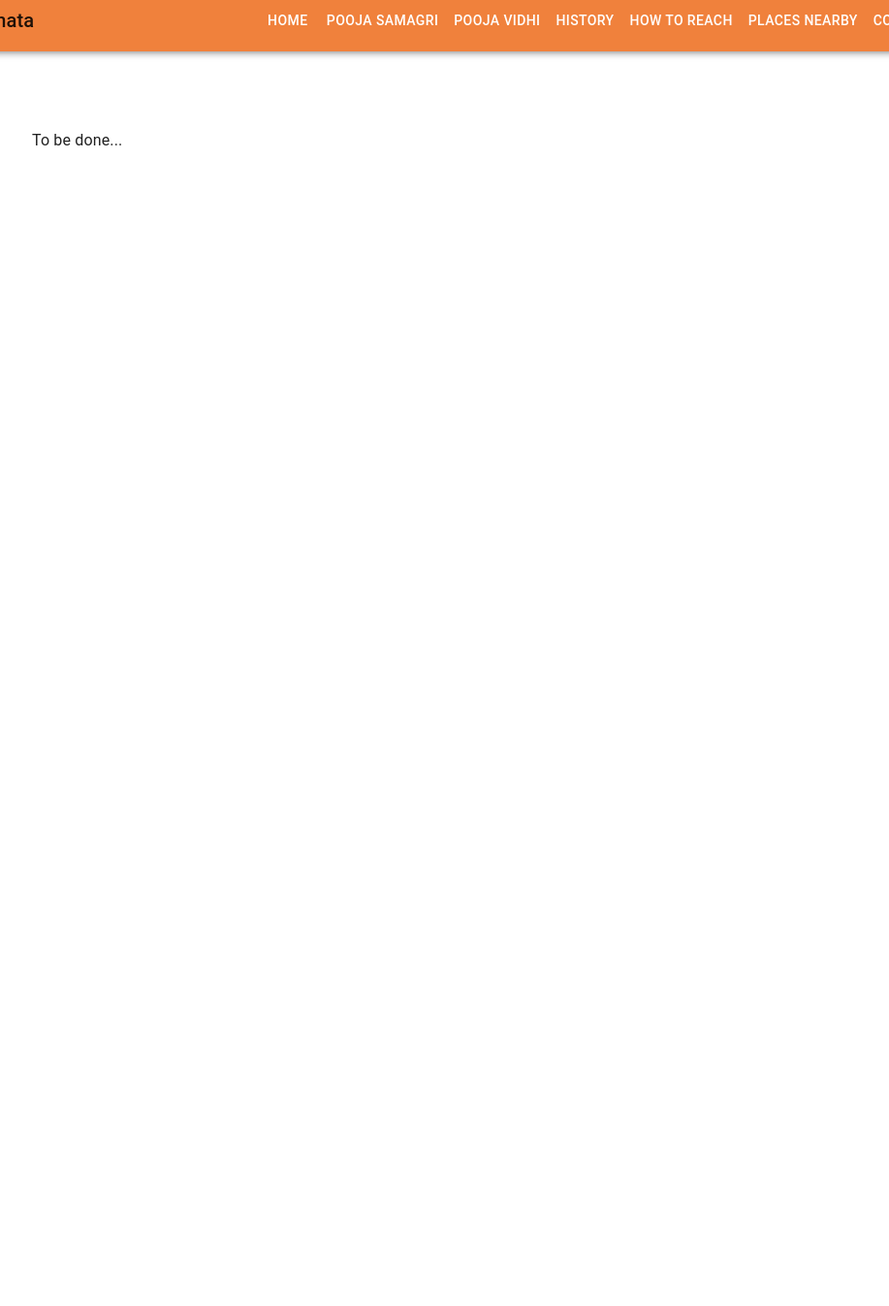
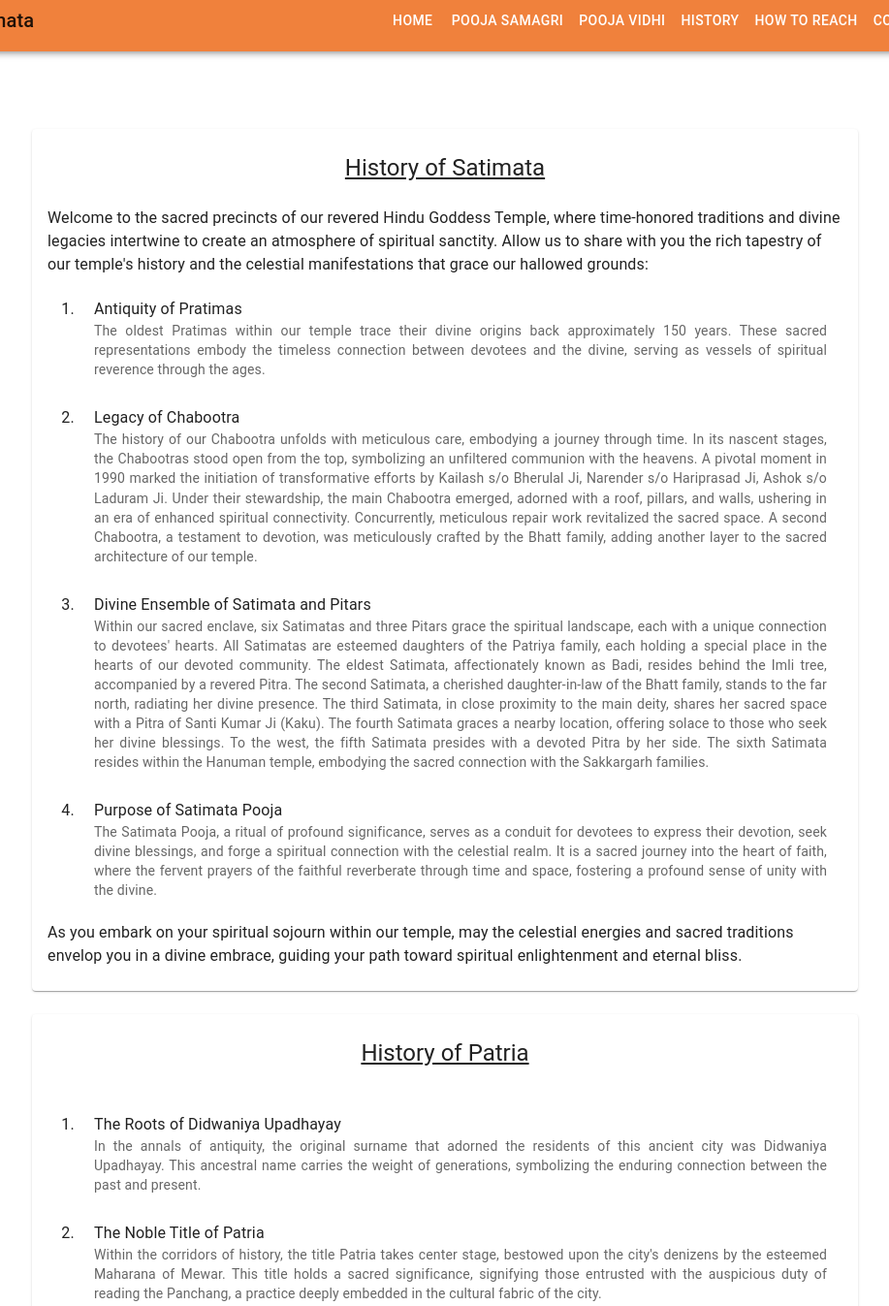
Before and after one commit to patriaabhishek/satimata, a Gatsby site: page /history in a window 1280 px wide. Shown: the part 11-1358 px from the top of the page at 97% size, without its empty margins (181-1098 px from the left). Before the commit the page ends 800 px from the top, so only its background shows below. Built offline with nearby package versions, Linux system fonts and the light colour scheme; Gatsby itself is replaced by a stand-in of ours.

Commit message:
Added history page

```diff
--- a/src/components/DrawerAppBar.js
+++ b/src/components/DrawerAppBar.js
@@ -21,7 +21,7 @@ const navItems = [
   ["Pooja Vidhi", "/poojavidhi"],
   ["History", "/history"],
   ["How to Reach", "/howtoreach"],
-  ["Places Nearby", "/placesnearby"],
+  // ["Places Nearby", "/placesnearby"],
   ["Contact", "/contact"],
   ["Disclaimer", "/disclaimer"],
 ];
--- /dev/null
+++ b/src/components/TextComponents.js
@@ -0,0 +1,63 @@
+import * as React from "react";
+import { List, ListItem, ListItemText, Typography } from "@mui/material";
+import Card from "@mui/material/Card";
+import CardContent from "@mui/material/CardContent";
+
+const OrderedParagraphs = ({ items }) => {
+  return (
+    <List component="ol" sx={{ listStyle: "decimal", pl: 4 }}>
+      {items.map((item, index) => (
+        <ListItem sx={{ display: "list-item" }}>
+          <ListItemText
+            primary={item.title}
+            secondary={item.content}
+            align="justify"
+          />
+        </ListItem>
+      ))}
+    </List>
+  );
+};
+
+const HistoryParagraph = ({ items }) => {
+  return (
+    <Card>
+      <br />
+      <Typography gutterBottom variant="h5" component="div" align="center">
+        <u>{items.title}</u>
+      </Typography>
+      <CardContent>
+        <Typography variant="body">{items.top}</Typography>
+        <List component="ol" sx={{ listStyle: "decimal", pl: 4 }}>
+          {items.middle.map((item, index) => (
+            <ListItem sx={{ display: "list-item" }}>
+              <ListItemText
+                primary={item.title}
+                secondary={item.content}
+                align="justify"
+              />
+            </ListItem>
+          ))}
+        </List>
+        <Typography variant="body">{items.bottom}</Typography>
+      </CardContent>
+    </Card>
+  );
+};
+
+const OrderedList = ({ items }) => {
+  return (
+    <List component="ol" sx={{ listStyle: "decimal", pl: 4 }}>
+      {items.map((item, index) => (
+        <ListItem key={index} sx={{ display: "list-item" }}>
+          <ListItemText primary={item.parent} align="justify" />
+          {item.children && item.children.length > 0 && (
+            <OrderedList items={item.children} />
+          )}
+        </ListItem>
+      ))}
+    </List>
+  );
+};
+
+export { OrderedParagraphs, OrderedList, HistoryParagraph };
--- a/src/components/WikipediaLinkWithImage.js
+++ b/src/components/WikipediaLinkWithImage.js
@@ -9,7 +9,7 @@ function WikipediaLinkWithImage({ articleDetails }) {
   const wikipediaImageURL = articleDetails.imageurl;
 
   return (
-    <Card variant="outlined">
+    <Card variant="outlined" align="center">
       <Link href={wikipediaArticleURL}>
         <CardMedia component="img" height="140" image={wikipediaImageURL} />
         <Typography variant="body" align="center">
--- /dev/null
+++ b/src/config/historyjahazpur.js
@@ -0,0 +1,35 @@
+export const HistoryJahazpurConfig = {
+  items: {
+    title: "History of Jahazpur",
+    top: "Welcome to Jahazpur, an ancient city steeped in history and adorned with legends that echo through the corridors of time. Allow us to unveil the fascinating narrative of this storied city",
+    middle: [
+      {
+        title: "Origins of Yagyapur",
+        content:
+          "In the annals of antiquity, Jahazpur was once known as Yagyapur, a name that resonates with the echoes of ancient rituals and sacred ceremonies. The very soil beneath your feet carries the imprints of a rich cultural tapestry that has unfolded over centuries.",
+      },
+      {
+        title: "The Legend of Taksak",
+        content:
+          "Legend has it that Yagyapur was witness to the grand yagna conducted by King Taksak. With the noble intention of protecting his kingdom, the king sought to rid the land of snakes. This ancient tale weaves a narrative of valor and spiritual pursuit, leaving an indelible mark on the city's folklore.",
+      },
+      {
+        title: "Satimata Temples and Sacred Lands",
+        content:
+          "The sacred precincts where the Satimata temples now stand were once fertile lands belonging to Khusraj Ji. In a testament to the enduring spirit of cooperation, Khusraj Ji's father graciously permitted the construction of these temples. Even today, the hallowed grounds bear witness to this historical legacy, with Khusraj Ji's name preserved in the current revenue records. Additionally, some Chabootras in the bustling Jahazpur Market stand as the cherished possessions of the Patriya family, adding a personal touch to the city's landscape.",
+      },
+      {
+        title: "Contemporary Census and Demographics",
+        content:
+          "Jahazpur, nestled within the Bhilwara district, is a thriving city that has evolved with the sands of time. As of Census India 2011, Jahazpur Tehsil boasts 46,557 households and a vibrant population of 217,773. Within its boundaries, the heartbeat of a community resonates, pulsating with the rhythm of daily life.",
+      },
+      {
+        title: "Cradle of Educational Excellence",
+        content:
+          "Jahazpur, a city with roots reaching deep into history, has also emerged as a nurturing ground for academic brilliance. It proudly claims the distinction of producing some of Rajasthan's finest school teachers, college lecturers, and professors. The corridors of learning in Jahazpur echo with the wisdom of scholars who have, through the ages, illuminated the path of knowledge for generations to come.",
+      },
+    ],
+    bottom:
+      "As you explore the ancient streets and modern avenues of Jahazpur, may you find yourself enveloped in the timeless tales of its past, the vibrant pulse of its present, and the promising aspirations of its future. Welcome to Jahazpur, where history, legend, and contemporary life converge in a harmonious tapestry of cultural richness.",
+  },
+};
--- /dev/null
+++ b/src/config/historypatria.js
@@ -0,0 +1,29 @@
+export const HistoryPatriaConfig = {
+  items: {
+    title: "History of Patria",
+    top: "",
+    middle: [
+      {
+        title: "The Roots of Didwaniya Upadhayay",
+        content:
+          "In the annals of antiquity, the original surname that adorned the residents of this ancient city was Didwaniya Upadhayay. This ancestral name carries the weight of generations, symbolizing the enduring connection between the past and present.",
+      },
+      {
+        title: "The Noble Title of Patria",
+        content:
+          "Within the corridors of history, the title Patria takes center stage, bestowed upon the city's denizens by the esteemed Maharana of Mewar. This title holds a sacred significance, signifying those entrusted with the auspicious duty of reading the Panchang, a practice deeply embedded in the cultural fabric of the city.",
+      },
+      {
+        title: "The Maharana's Gift and Rituals",
+        content:
+          "Legend intertwines with reality as it is said that the Maharana of Mewar, recognizing the spiritual prowess of the inhabitants, presented a Tamra-Patr to facilitate the performance of rituals in Jahazpur. This cherished artifact became a symbol of the city's connection to the higher realms, fostering a sacred atmosphere that transcends time.",
+      },
+      {
+        title: "Collaboration Amidst Financial Challenges",
+        content:
+          "In the pages of Jahazpur's history, the Joshi family and the Patriya family stand as pillars of collaboration. During a period of financial exigency, the Joshi family found themselves at a crossroads. In an act of unity, the Joshi family, despite financial constraints, joined hands with the Patriya family, forming an alliance that continues to this day. Together, they conduct panditiyi, ensuring the spiritual flame is kept alive, undeterred by worldly challenges.",
+      },
+    ],
+    bottom: "",
+  },
+};
--- /dev/null
+++ b/src/config/historysatimata.js
@@ -0,0 +1,30 @@
+export const HistorySatimataConfig = {
+  items: {
+    title: "History of Satimata",
+    top: "Welcome to the sacred precincts of our revered Hindu Goddess Temple, where time-honored traditions and divine legacies intertwine to create an atmosphere of spiritual sanctity. Allow us to share with you the rich tapestry of our temple's history and the celestial manifestations that grace our hallowed grounds:",
+    middle: [
+      {
+        title: "Antiquity of Pratimas",
+        content:
+          "The oldest Pratimas within our temple trace their divine origins back approximately 150 years. These sacred representations embody the timeless connection between devotees and the divine, serving as vessels of spiritual reverence through the ages.",
+      },
+      {
+        title: "Legacy of Chabootra",
+        content:
+          "The history of our Chabootra unfolds with meticulous care, embodying a journey through time. In its nascent stages, the Chabootras stood open from the top, symbolizing an unfiltered communion with the heavens. A pivotal moment in 1990 marked the initiation of transformative efforts by Kailash s/o Bherulal Ji, Narender s/o Hariprasad Ji, Ashok s/o Laduram Ji. Under their stewardship, the main Chabootra emerged, adorned with a roof, pillars, and walls, ushering in an era of enhanced spiritual connectivity. Concurrently, meticulous repair work revitalized the sacred space. A second Chabootra, a testament to devotion, was meticulously crafted by the Bhatt family, adding another layer to the sacred architecture of our temple.",
+      },
+      {
+        title: "Divine Ensemble of Satimata and Pitars",
+        content:
+          "Within our sacred enclave, six Satimatas and three Pitars grace the spiritual landscape, each with a unique connection to devotees' hearts. All Satimatas are esteemed daughters of the Patriya family, each holding a special place in the hearts of our devoted community. The eldest Satimata, affectionately known as Badi, resides behind the Imli tree, accompanied by a revered Pitra. The second Satimata, a cherished daughter-in-law of the Bhatt family, stands to the far north, radiating her divine presence. The third Satimata, in close proximity to the main deity, shares her sacred space with a Pitra of Santi Kumar Ji (Kaku). The fourth Satimata graces a nearby location, offering solace to those who seek her divine blessings. To the west, the fifth Satimata presides with a devoted Pitra by her side. The sixth Satimata resides within the Hanuman temple, embodying the sacred connection with the Sakkargarh families.",
+      },
+      {
+        title: "Purpose of Satimata Pooja",
+        content:
+          "The Satimata Pooja, a ritual of profound significance, serves as a conduit for devotees to express their devotion, seek divine blessings, and forge a spiritual connection with the celestial realm. It is a sacred journey into the heart of faith, where the fervent prayers of the faithful reverberate through time and space, fostering a profound sense of unity with the divine.",
+      },
+    ],
+    bottom:
+      "As you embark on your spiritual sojourn within our temple, may the celestial energies and sacred traditions envelop you in a divine embrace, guiding your path toward spiritual enlightenment and eternal bliss.",
+  },
+};
--- a/src/pages/disclaimer.js
+++ b/src/pages/disclaimer.js
@@ -19,7 +19,7 @@ const Disclaimer = () => {
             >
               Please read the disclaimer
             </Typography>
-            <Typography variant="body1">
+            <Typography variant="body1" align="justify">
               {DisclaimerConfig.content.map((item) => (
                 <div>
                   <br />
--- a/src/pages/history.js
+++ b/src/pages/history.js
@@ -1,10 +1,27 @@
 import * as React from "react";
 import Layout from "../components/layout";
+import WikipediaLinkWithImage from "../components/WikipediaLinkWithImage";
+import { HistoryParagraph } from "../components/TextComponents";
+import { HistorySatimataConfig } from "../config/historysatimata";
+import { HistoryJahazpurConfig } from "../config/historyjahazpur";
+import { HistoryPatriaConfig } from "../config/historypatria";
+
+const articleDetails = {
+  article: "Jahazpur",
+  imageurl:
+    "https://lh3.googleusercontent.com/p/AF1QipOM97K3N3y6BYKfnVN_covx4Av2ud8Li-dkdFPr=s1360-w1360-h1020",
+};
 
 const History = () => {
   return (
     <Layout pageTitle="History">
-      <p1>To be done...</p1>
+      <HistoryParagraph items={HistorySatimataConfig.items} />
+      <br />
+      <HistoryParagraph items={HistoryPatriaConfig.items} />
+      <br />
+      <HistoryParagraph items={HistoryJahazpurConfig.items} />
+      <br />
+      <WikipediaLinkWithImage articleDetails={articleDetails} />
     </Layout>
   );
 };
```
Also changed, not shown: src/pages/howtoreach.js (+6 -6 lines), src/pages/poojavidhi.js (+2 -32 lines).
